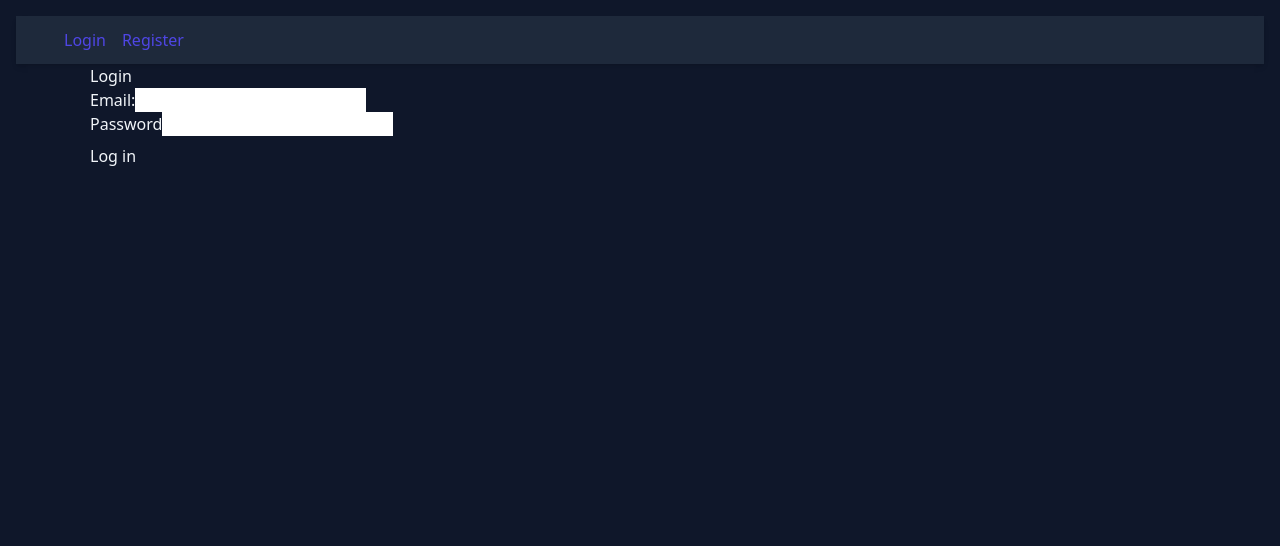
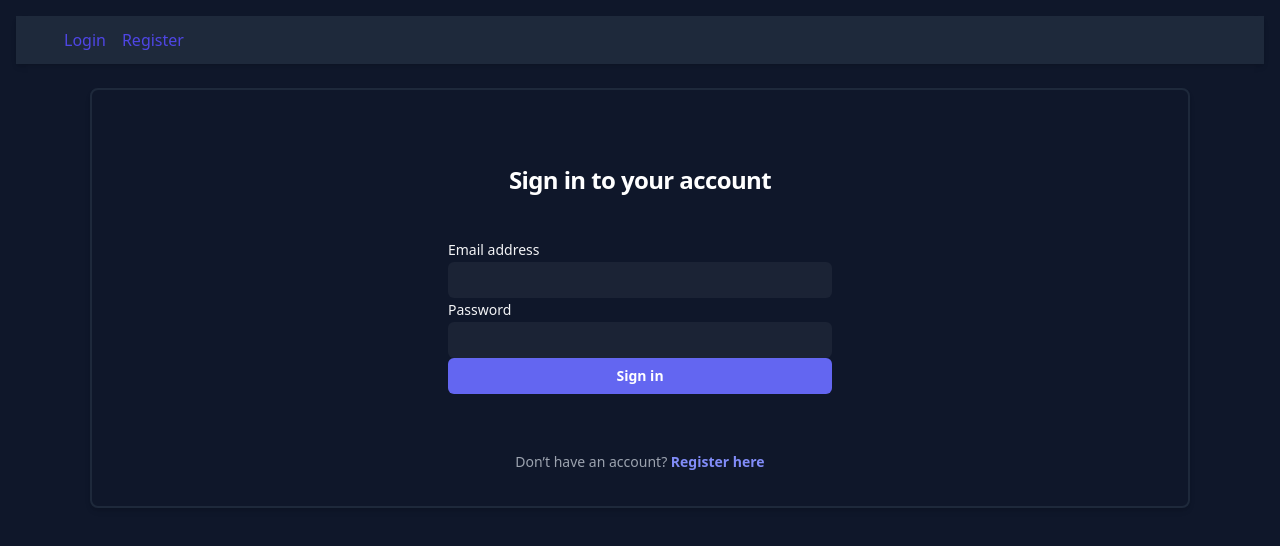
Before and after one commit to Shockrates/BootCampProject, a React (Vite) app in the folder client/: page /login in a window 1280 px wide. Shown: the top 546 px of the page. Built offline with nearby package versions, Linux system fonts and the light colour scheme.

Commit message:
Added css for login form

```diff
--- a/client/src/components/Auth/Login.jsx
+++ b/client/src/components/Auth/Login.jsx
@@ -1,7 +1,8 @@
 import React from 'react'
 import { useState } from 'react';
 import useAuth from './AuthProvider';
-import { useNavigate } from 'react-router-dom';
+import { useNavigate, Link } from 'react-router-dom';
+import { loginRequest } from '../../utils/api'
 
 /**
  * Login component (under construction).
@@ -16,7 +17,7 @@ const Login = () => {
     const [credentials, setCredentials] = useState({ email: "", password: "" });
     const [error, setError] = useState("");
 
-    const {login } = useAuth();
+    const { login } = useAuth();
     const navigate = useNavigate();
 
 
@@ -28,7 +29,7 @@ const Login = () => {
         const email = credentials.email.trim();
         const password = credentials.password;
 
-        if(!email  || !password){
+        if (!email || !password) {
             setError("Please enter a valid email and password");
             return;
         }
@@ -53,43 +54,64 @@ const Login = () => {
 
 
     const handleChange = (e) => {
-        const {name, value} = e.target;
-        setCredentials((prev) => ({...prev,[name]:value}))
+        const { name, value } = e.target;
+        setCredentials((prev) => ({ ...prev, [name]: value }))
     }
     return (
-        <div className="">
-            <h2>Login</h2>
+        <div className="login-container">
+            <div className="login-title">
+                <h2>Sign in to your account</h2>
+            </div>
+
+            <div className="login-form">
                 <form action=""
                     onSubmit={handleLogin}
+                    className="space-y-6"
                 >
-                <div className="">
-                    <label htmlFor="">Email:
+                    <div>
+                        <label htmlFor="email" className="form-label">Email address </label>
+                        <div className="mt-2">
                             <input
                                 name="email"
                                 type='email'
                                 value={credentials.email}
                                 onChange={handleChange}
                                 required
+                                className='form-input'
                             />
-                    </label>
+                        </div>
                     </div>
 
-                <div style={{ marginBottom: 8 }}>
-                    <label>
-                        Password
+                    <div>
+                        <label htmlFor="password" className="form-label"> Password </label>
+                        <div className="mt-2">
                             <input
                                 name="password"
                                 type="password"
                                 value={credentials.password}
                                 onChange={handleChange}
                                 required
+                                className='form-input'
                             />
-                    </label>
+                        </div>
                     </div>
 
-                {error && <div style={{ color: "red", marginBottom: 8 }}>{error}</div>}
-                <button type="submit">Log in</button>
+                    {error && <div className="form-error">{error}</div>}
+                    <div className="">
+                        <button type="submit" className='login-btn'>Sign in</button>
+                    </div>
+
+
                 </form>
+
+                <p className="register-text">
+                    Don’t have an account?{" "}
+                    <Link to="/register" className="register-link">
+                        Register here
+                    </Link>
+                </p>
+            </div>
+
         </div>
     )
 }
--- a/client/src/index.css
+++ b/client/src/index.css
@@ -178,3 +178,50 @@ button:focus {
 .movie-info {
   @apply flex-1 min-w-[24rem] w-full sm:w-auto
 }
+
+/*Login Form */
+
+/* Container */
+.login-container {
+  @apply flex min-h-full flex-col justify-center px-6 py-8 mt-6 lg:px-8 border-slate-800 rounded-lg border-2 shadow-md
+}
+
+/*Title*/
+.login-title {
+  @apply sm:mx-auto sm:w-full sm:max-w-sm
+}
+
+.login-title h2 {
+  @apply mt-10 text-center text-2xl/9 font-bold tracking-tight text-white
+}
+
+/* Form */
+.login-form {
+  @apply flex flex-col gap-4 mt-10 sm:mx-auto sm:w-full sm:max-w-sm;
+}
+
+.form-label {
+  @apply block text-sm/6 font-medium text-gray-100;
+}
+
+.form-input {
+  @apply block w-full rounded-md bg-white/5 px-3 py-1.5 text-base text-white outline-1 -outline-offset-1 outline-white/10 placeholder:text-gray-500 focus:outline-2 focus:-outline-offset-2 focus:outline-indigo-500 sm:text-sm/6
+}
+
+.form-error {
+  @apply text-red-500 text-sm;
+}
+
+/* Button */
+.login-btn {
+  @apply flex w-full justify-center rounded-md bg-indigo-500 px-3 py-1.5 text-sm/6 font-semibold text-white hover:bg-indigo-400 focus-visible:outline-2 focus-visible:outline-offset-2 focus-visible:outline-indigo-500;
+}
+
+/* Register link */
+.register-text {
+  @apply mt-10 text-center text-sm/6 text-gray-400;
+}
+
+.register-link {
+  @apply font-semibold text-indigo-400 hover:text-indigo-300;
+}
--- a/client/src/layouts/PrivateRoute.jsx
+++ b/client/src/layouts/PrivateRoute.jsx
@@ -37,7 +37,7 @@ const PrivateRoute = () => {
             </nav>
 
             <main className="main">
-                {!user ? (<p>No user Found </p>) : (<p>{user} </p>)}
+                {!user ? (<p>No user Found </p>) : (<p>{user.username} </p>)}
                 <Outlet />
             </main>
         </>
--- a/client/src/utils/api.js
+++ b/client/src/utils/api.js
@@ -9,11 +9,13 @@
 const URI = "http://localhost:3000";
 
 
-export const login = async (username, password) => {
+export const loginRequest = async (email, password) => {
     try {
         // json-server supports filtering via query params:
-        const res = await fetch(`${URI}/users?username=${encodeURIComponent(username)}&password=${encodeURIComponent(password)}`);
+        const res = await fetch(`${URI}/users?email=${encodeURIComponent(email)}&password=${encodeURIComponent(password)}`);
         const users = await res.json();
+        console.log(users[0]);
+
         // if a match exists, return the first match
         return users.length ? users[0] : null;
     } catch (error) {
```
Lines whose indentation alone changed are shown as unchanged.
